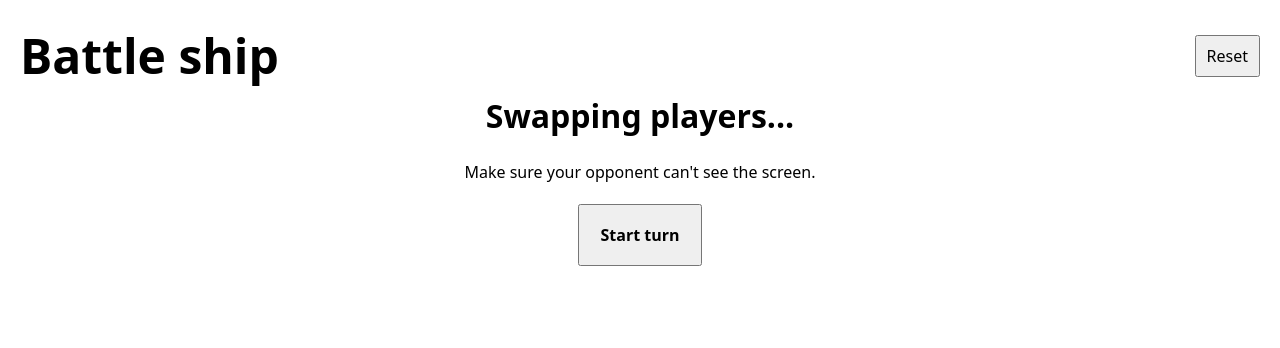
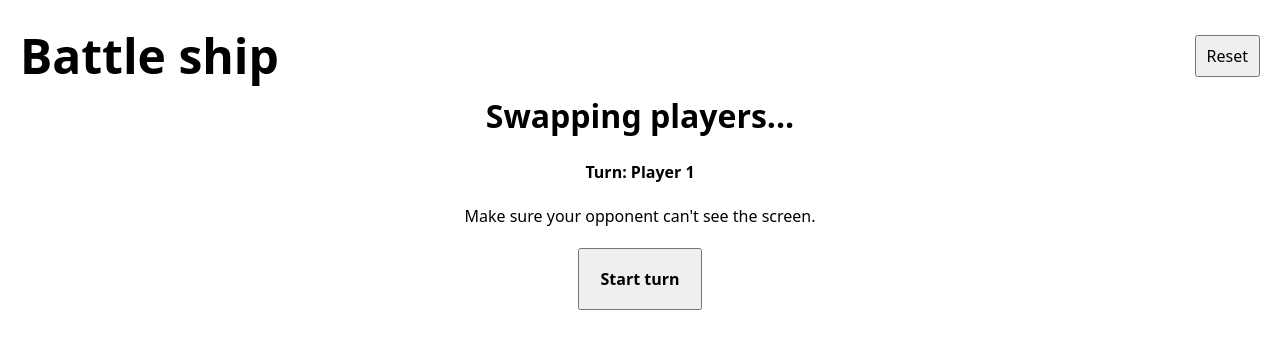
Before and after one commit to yochie/odin-bship, a website built with webpack: page src/template.html in a window 1280 px wide. Both pictures are taken after a click on the button "Start". Built offline with nearby package versions, Linux system fonts and the light colour scheme.

Commit message:
Add player index to swap screen

```diff
--- a/src/styles.css
+++ b/src/styles.css
@@ -126,6 +126,10 @@
   font-weight: bold;
 }
 
+.turn-swap-screen .swap-message {
+  font-weight: bold;
+}
+
 .game-start-screen h2,
 .game-over-screen h2,
 .turn-swap-screen h2 {
--- a/src/template.html
+++ b/src/template.html
@@ -19,9 +19,8 @@
     </div>
     <div class="turn-swap-screen">
       <h2>Swapping players...</h2>
-      <p class="human-opponent-message">
-        Make sure your opponent can't see the screen.
-      </p>
+      <p class="swap-message">Turn: Player 1</p>
+      <p>Make sure your opponent can't see the screen.</p>
       <button class="start-turn-button">Start turn</button>
     </div>
     <div class="game-over-screen">
--- a/src/uimanager.js
+++ b/src/uimanager.js
@@ -173,6 +173,7 @@ export default class UIManager {
 
     if (!turnTracker.isTurnStarted()) {
       this.displayScreen(SWAP);
+      this.fillSwapScreen(players.getIndex(gameState.activePlayer()));
       return;
     }
 
@@ -208,6 +209,12 @@ export default class UIManager {
     this.displayScreen(BOARDS);
   }
 
+  fillSwapScreen(playerIndex) {
+    const swapNode = this.#views.get(SWAP);
+    const swapMessage = swapNode.querySelector(".swap-message");
+    swapMessage.textContent = `Turn: Player ${playerIndex + 1}`;
+  }
+
   fillGameOverScreen(gameState) {
     const players = gameState.playerManager;
     const playerCount = 2;
```
